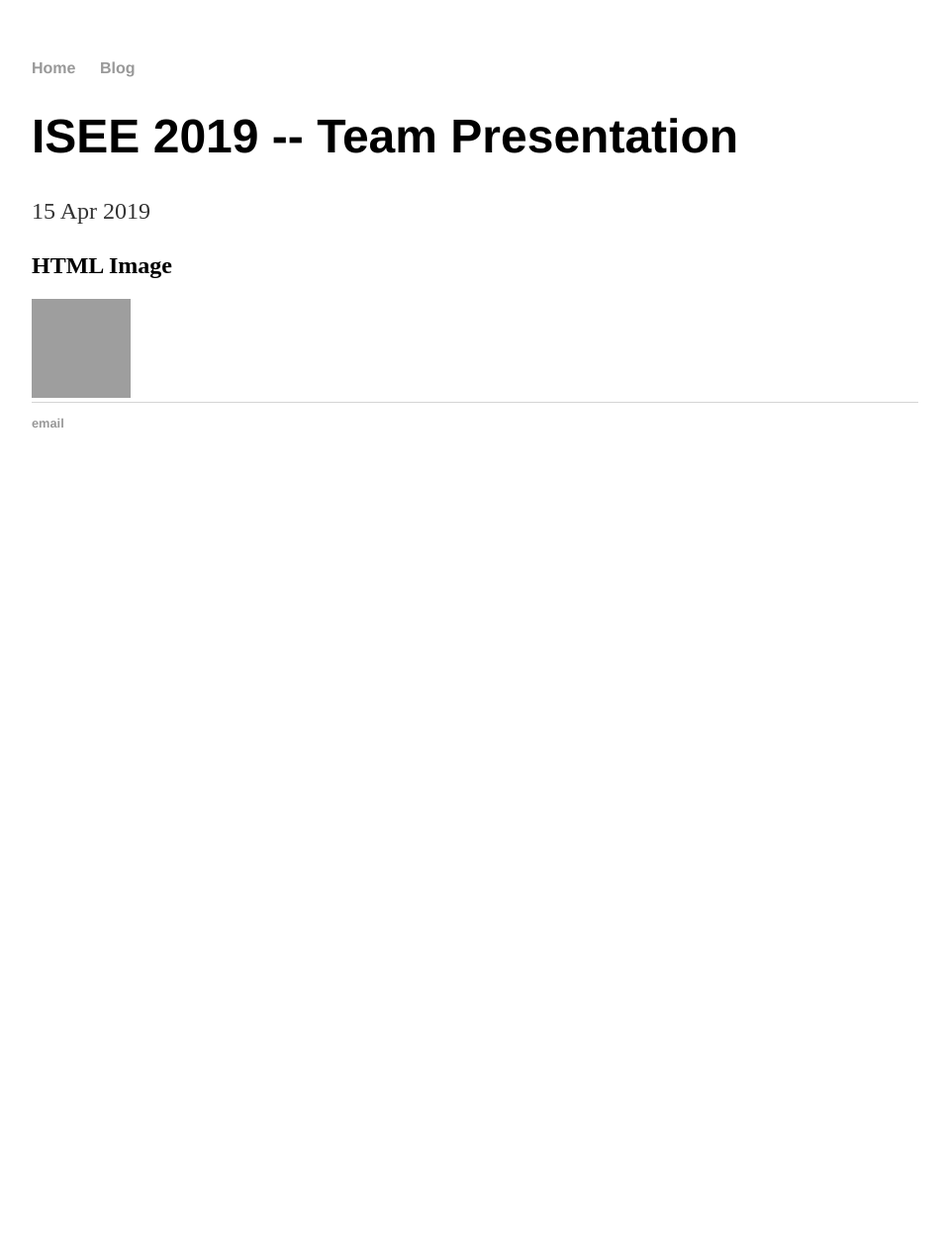
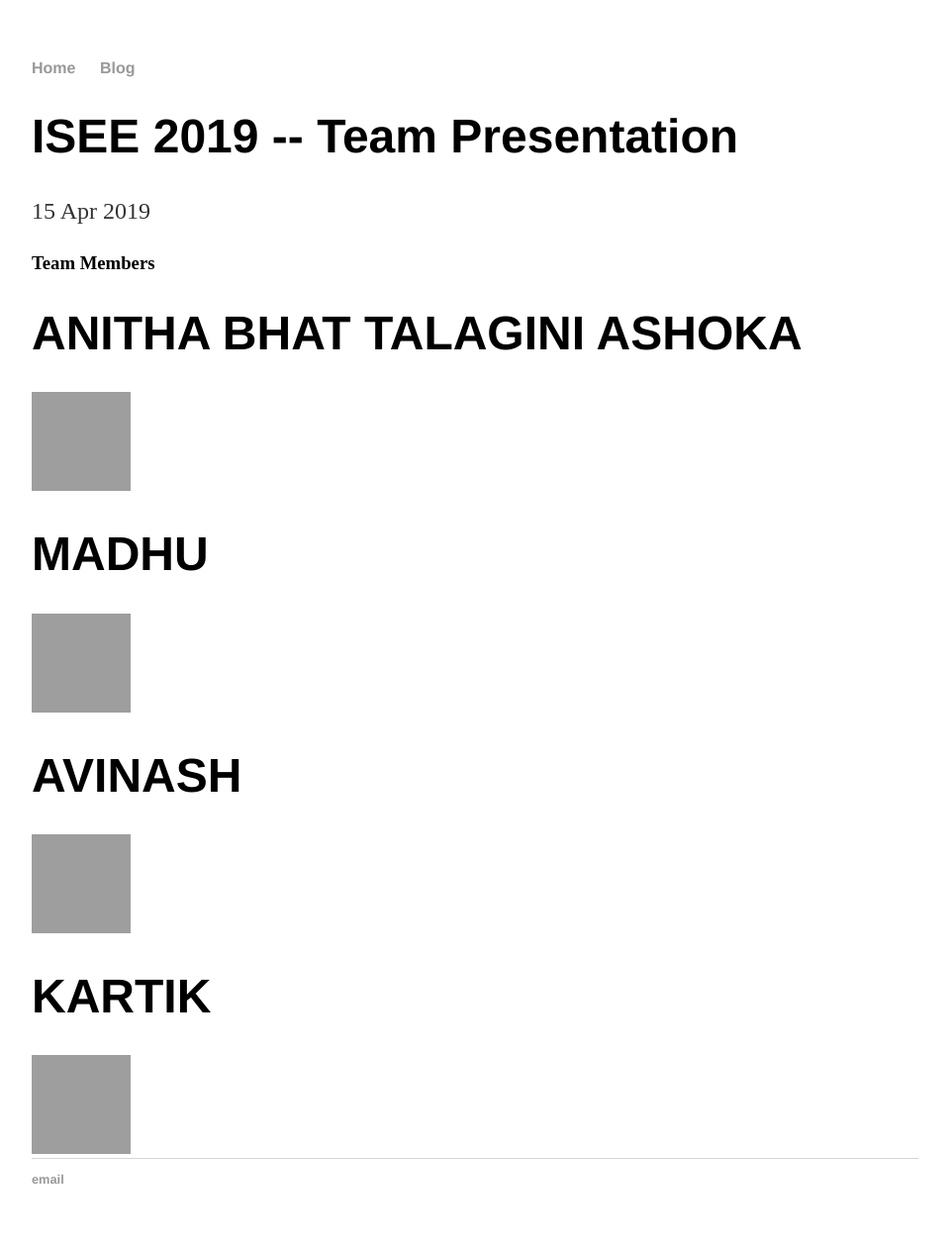
Before and after one commit to kartikprabhu20/YourEuro, a Jekyll site: the page built from docs/_posts/2019-04-15-TeamPresentation.md, in a window 1280 px wide. Shown: the whole page at 99% size, without its empty margins (160-1119 px from the left). Built offline with Jekyll 4.4.1, drawn with Linux system fonts in a browser that asks for light colours; a file with an impossible date is left out; before the commit the page ends 900 px from its top, so only the background shows below that; grey boxes are pictures that could not be loaded.

Commit message:
Update 2019-04-15-TeamPresentation.md

```diff
--- a/docs/_posts/2019-04-15-TeamPresentation.md
+++ b/docs/_posts/2019-04-15-TeamPresentation.md
@@ -6,8 +6,14 @@ date: 2019-04-15
 <html>
 <body>
 
-<h2>HTML Image</h2>
+<h3>Team Members</h3>
+<h1>ANITHA BHAT TALAGINI ASHOKA</h1>
 <img src="https://github.com/DBSE-teaching/isee2019-ARTexceptionals/blob/master/docs/images/Anitha.jpeg?raw=true" width="100" height="100">
-
+<h1>MADHU</h1>
+<img src="https://github.com/DBSE-teaching/isee2019-ARTexceptionals/blob/master/docs/images/Madhu.jpeg?raw=true" width="100" height="100">
+<h1>AVINASH</h1>
+<img src="https://github.com/DBSE-teaching/isee2019-ARTexceptionals/blob/master/docs/images/Avinash.jpeg?raw=true" width="100" height="100">
+<h1>KARTIK</h1>
+<img src="https://github.com/DBSE-teaching/isee2019-ARTexceptionals/blob/master/docs/images/karthik.jpeg?raw=true" width="100" height="100">
 </body>
 </html>
```
